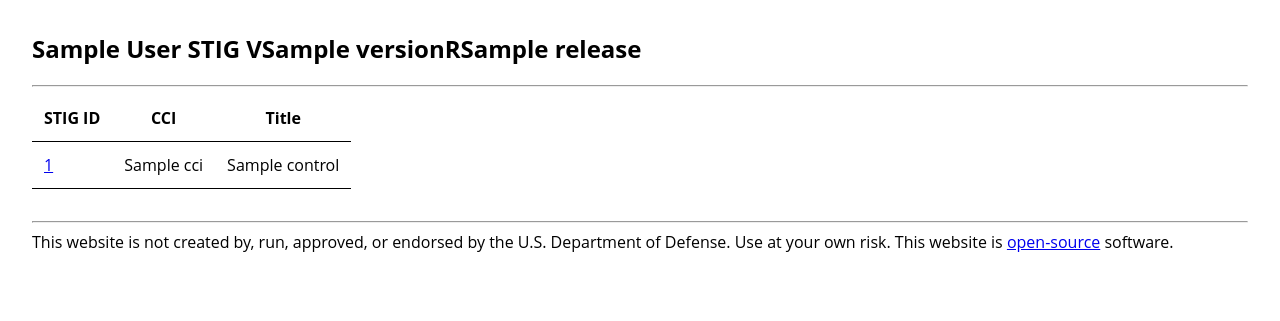
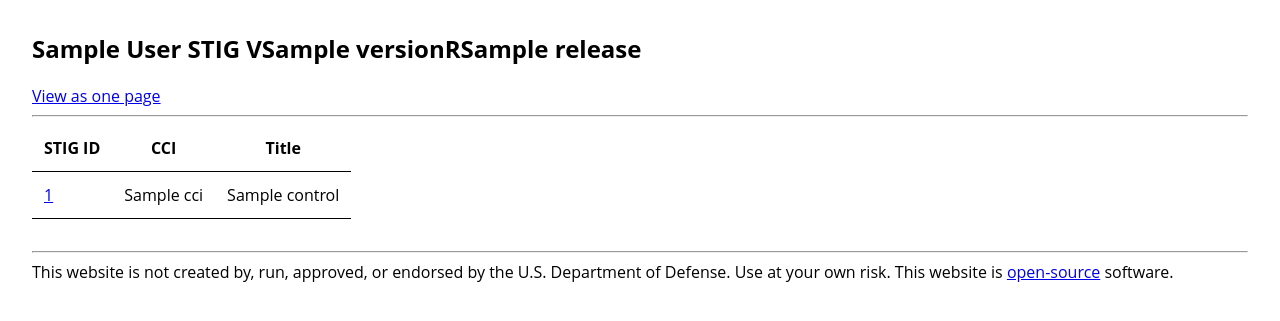
Before and after one commit to stigaview/stigaview-static, a Python web app: template templates/stig.html in a window 1280 px wide. Shown: the part 50-371 px from the top of the page. Run offline with Jinja, Linux system fonts and the light colour scheme; the template is opened without the code that fills it: most values are stand-ins (such as "Sample title", 1, 10 or a date in 2020).

Commit message:
Add onepage link to stig

```diff
--- a/templates/stig.html
+++ b/templates/stig.html
@@ -1,6 +1,7 @@
 {% extends "base.html" %}
 {% block content %}
 <h2>{{ product.full_name }} STIG V{{ stig.version }}R{{ stig.release }}</h2>
+<a href="/products/{{ product.short_name }}/{{ stig.short_version.lower() }}/onepage">View as one page</a>
 <hr />
 <table class="table">
     <thead>
```
